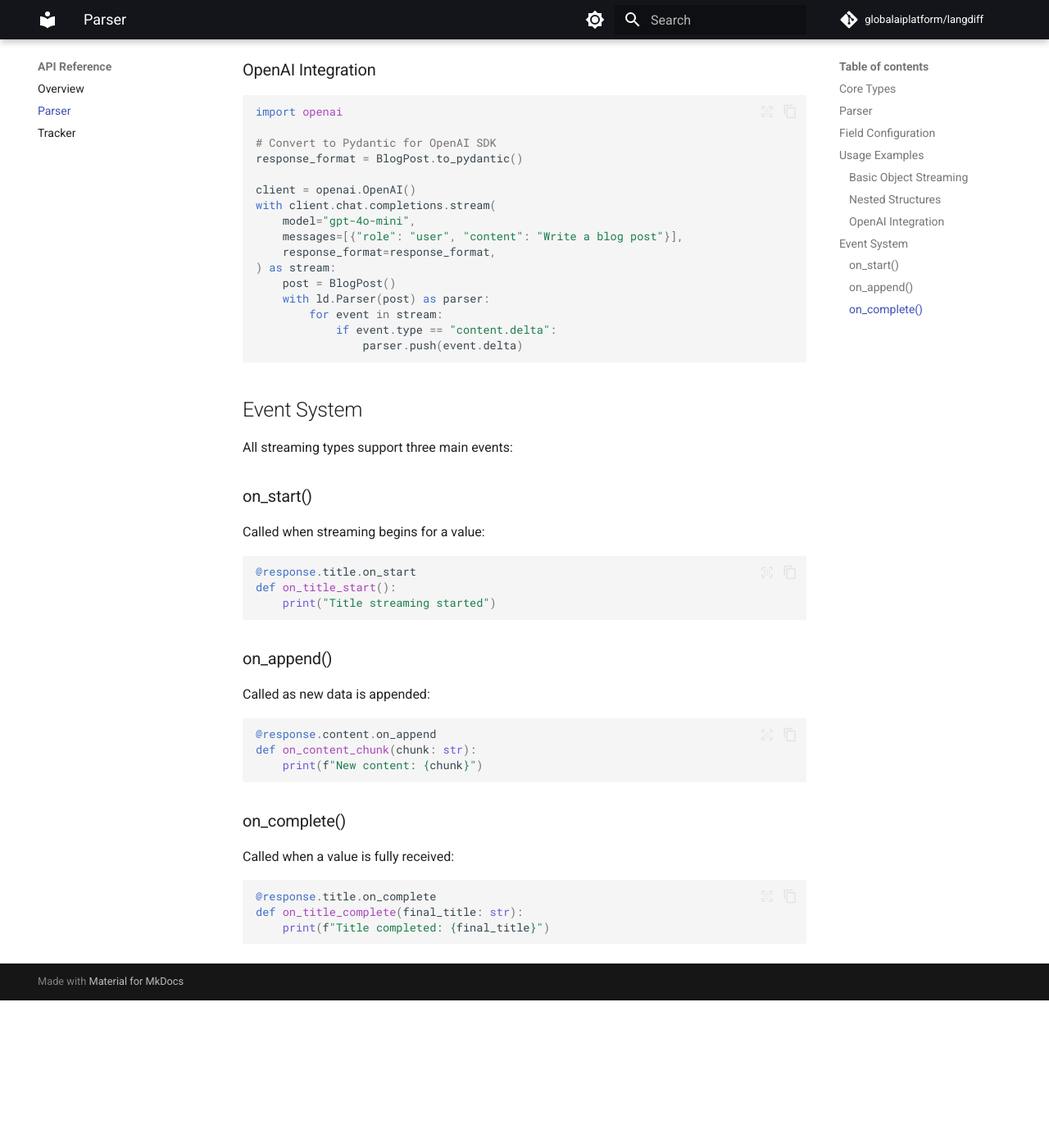
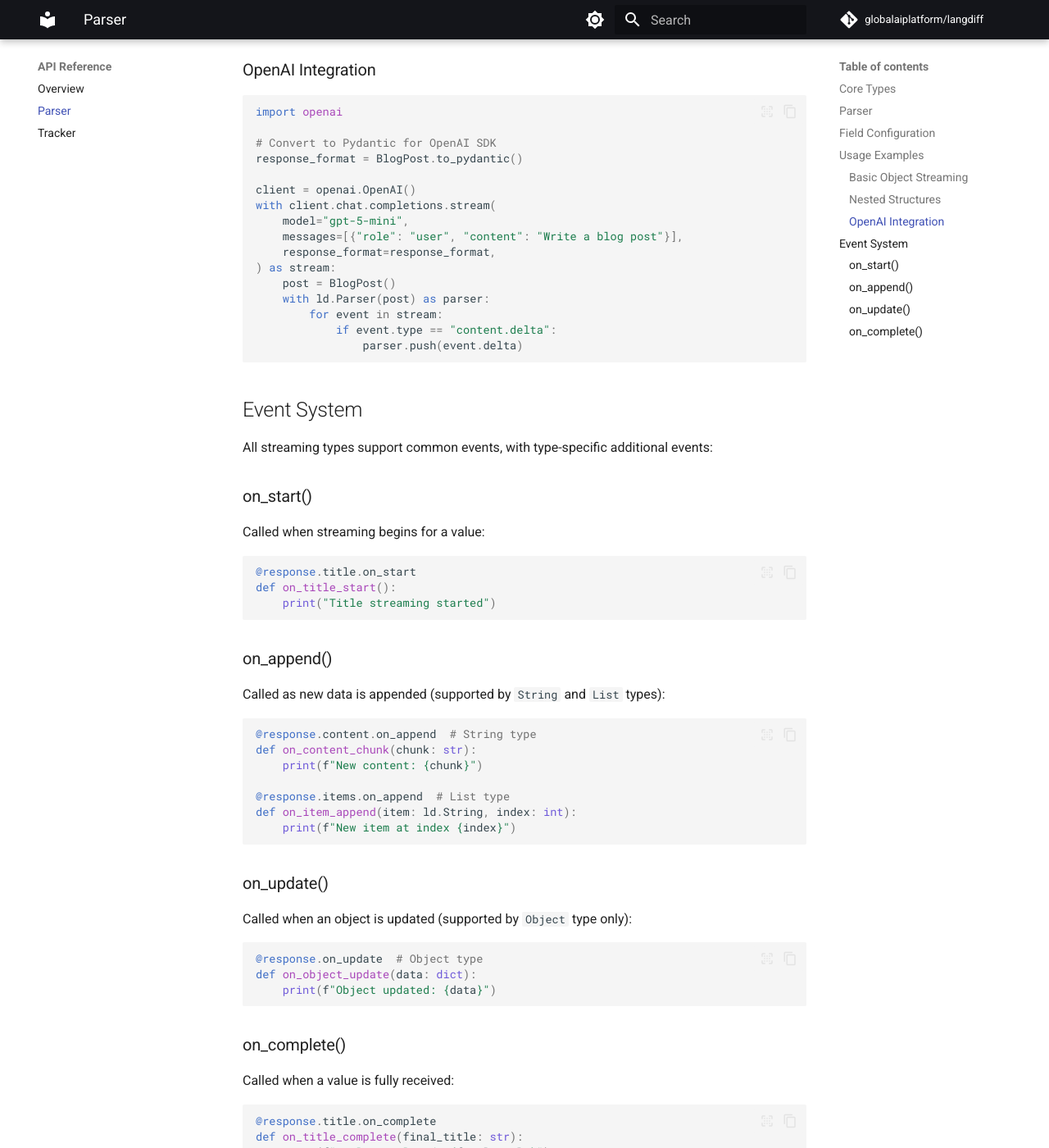
Before and after one commit to globalaiplatform/langdiff, an MkDocs documentation site: the page built from docs/api/parser.md, in a window 1280 px wide and 1400 px high, scrolled down 2237 px. Shown: the whole window at 82% size. Built offline with MkDocs 1.6.1 and Material for MkDocs 9.7.7, drawn with Linux system fonts in a browser that asks for light colours; comment, search, counter and statistics services are not loaded; before the commit the page ends 3457 px from its top, so only the background shows below that.

Commit message:
fix: documentation inconsistencies (#6)
* Fix model name inconsistency in documentation

* Fix callback event documentation inaccuracies

Correct the documentation to accurately reflect which callback events
are supported by each streaming type:
- Object: on_start, on_complete, on_update
- List: on_start, on_complete, on_append
- String: on_start, on_complete, on_append
- Atom: on_start, on_complete

Previously, documentation incorrectly suggested all types support
on_append, on_update, and on_complete uniformly.

* fix: preserve the original sentence

````diff
--- a/docs/api/parser.md
+++ b/docs/api/parser.md
@@ -117,7 +117,7 @@
 
 client = openai.OpenAI()
 with client.chat.completions.stream(
-    model="gpt-4o-mini",
+    model="gpt-5-mini",
     messages=[{"role": "user", "content": "Write a blog post"}],
     response_format=response_format,
 ) as stream:
@@ -130,7 +130,7 @@
 
 ## Event System
 
-All streaming types support three main events:
+All streaming types support common events, with type-specific additional events:
 
 ### on_start()
 Called when streaming begins for a value:
@@ -142,12 +142,25 @@
 ```
 
 ### on_append()
-Called as new data is appended:
+Called as new data is appended (supported by `String` and `List` types):
 
 ```python
-@response.content.on_append
+@response.content.on_append  # String type
 def on_content_chunk(chunk: str):
     print(f"New content: {chunk}")
+
+@response.items.on_append  # List type
+def on_item_append(item: ld.String, index: int):
+    print(f"New item at index {index}")
+```
+
+### on_update()
+Called when an object is updated (supported by `Object` type only):
+
+```python
+@response.on_update  # Object type
+def on_object_update(data: dict):
+    print(f"Object updated: {data}")
 ```
 
 ### on_complete()
````
Also changed, not shown: docs/api/overview.md (+1 -1 lines), docs/index.md (+2 -2 lines).
